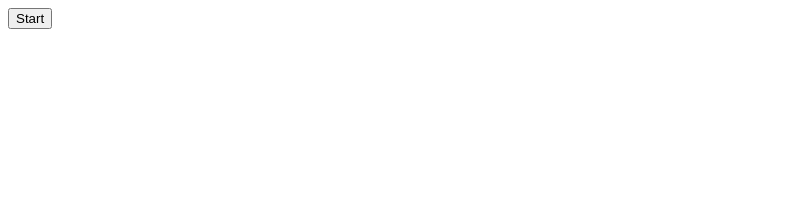
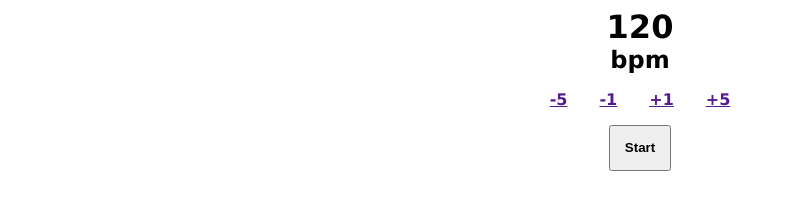
Before and after one commit to martin-stone/linkable-metronome, a plain HTML site: page index.html in a window 1280 px wide. Shown: the whole page, without its empty margins (0-785 px from the left). Drawn offline with Linux system fonts and the light colour scheme.

Commit message:
+/- links. Styling.

```diff
--- a/index.html
+++ b/index.html
@@ -3,12 +3,34 @@
 
 <head>
     <meta charset="utf-8">
-    <title>Linkable Metronome ? BPM</title>
+    <title>Linkable Metronome - ? BPM</title>
+    <style>
+        body {
+            text-align: center;
+            font-family: "Lucida Grande", "Lucida Sans Unicode", "Lucida Sans", Verdana, Arial, sans-serif;
+        }
+
+        /* button {
+            padding: 1em;
+        } */
+
+        h1,
+        h2 {
+            margin: 0;
+        }
+        button, a {
+            padding: 1em;
+            margin-bottom: 1em;
+            font-weight: bold;
+        }
+    </style>
 </head>
 
 <body>
+    <h1 id="title"></h1>
+    <h2>bpm</h2>
+    <p id="bpm-links"></p>
     <button id="start-stop">Start</button>
-
     <script>
         (function () {
             if (isBrowserSupported()) {
@@ -23,20 +45,28 @@
                     bpm: 120,
                 }
                 const options = Object.assign(defaults, readParams());
-                const bpm = parseFloat(options.bpm);
+                const bpm = parseFloat(options.bpm) || 120;
 
                 const context = new window.AudioContext();
                 const buffer = createBuffer(context, bpm);
-                renderHtml(bpm, buffer, context);
+                attachButton(buffer, context);
+                renderHtml(bpm);
             }
 
-            function renderHtml(bpm, buffer, context) {
+            function renderHtml(bpm) {
+                document.title = document.title.replace("?", bpm);
+                document.getElementById("title").innerText = bpm;
+                const links = document.getElementById("bpm-links");
+                links.innerHTML = ["-5", "-1", "+1", "+5"].map(function (offset) {
+                    const href = document.location.search.replace(bpm, bpm + parseFloat(offset));
+                    return '<a href="' + href + '">' + offset + "</a>";
+                }).join("");
+            }
+
+            function attachButton(buffer, context) {
                 var source = null;
-
-                document.title = document.title.replace("?", bpm);
-
                 const button = document.getElementById("start-stop");
-                button.addEventListener("click", function() {
+                button.addEventListener("click", function () {
                     if (!source) {
                         source = createSource(context, buffer)
                         source.start();
```
